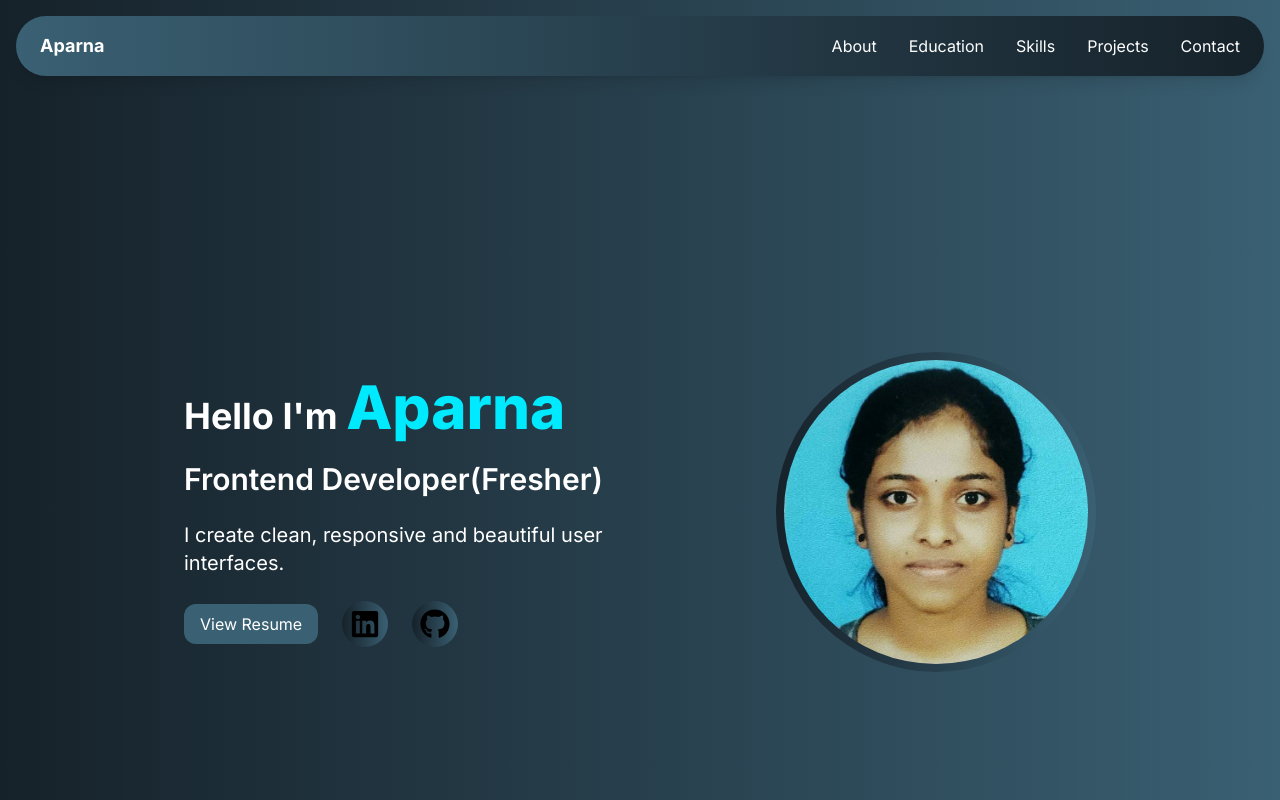
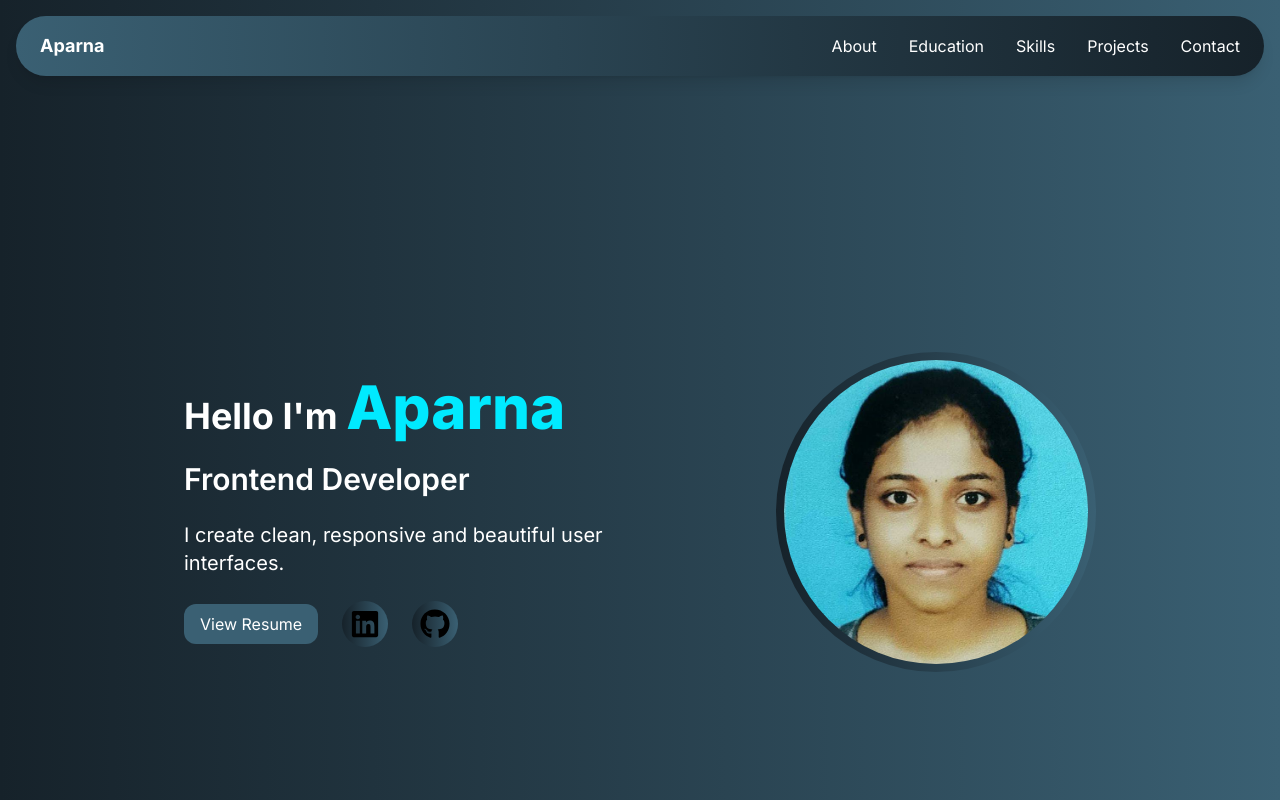
Before and after one commit to aparnavv373/My-portfolio, a React (Vite) app: page / in a window 1280 px wide. Shown: the top 800 px of the page. Built offline with nearby package versions, Linux system fonts and the light colour scheme; no server answers.

Commit message:
updated Home Section

```diff
--- a/src/Components/Home.jsx
+++ b/src/Components/Home.jsx
@@ -5,7 +5,7 @@
   <section id="home"className='flex sm:flex-row flex-col-reverse items-center justify-evenly px-6 min-h-screen scroll-mt-20'>
     <div className='flex flex-col gap-6 items-center sm:items-start text-center sm:text-left'>
       <h1 className='text-4xl text-white  font-bold'>Hello I'm <span className='text-5xl sm:text-6xl font-extrabold text-[#00eaff] '>Aparna</span></h1>
-       <h2 className='text-3xl font-semibold  text-white'>Frontend Developer(Fresher)</h2>
+       <h2 className='text-3xl font-semibold  text-white'>Frontend Developer</h2>
        <p className='text-xl text-white max-w-md'>I create clean, responsive and beautiful user interfaces.</p>
        <div className='flex  items-center gap-6 '>
         <a
```
